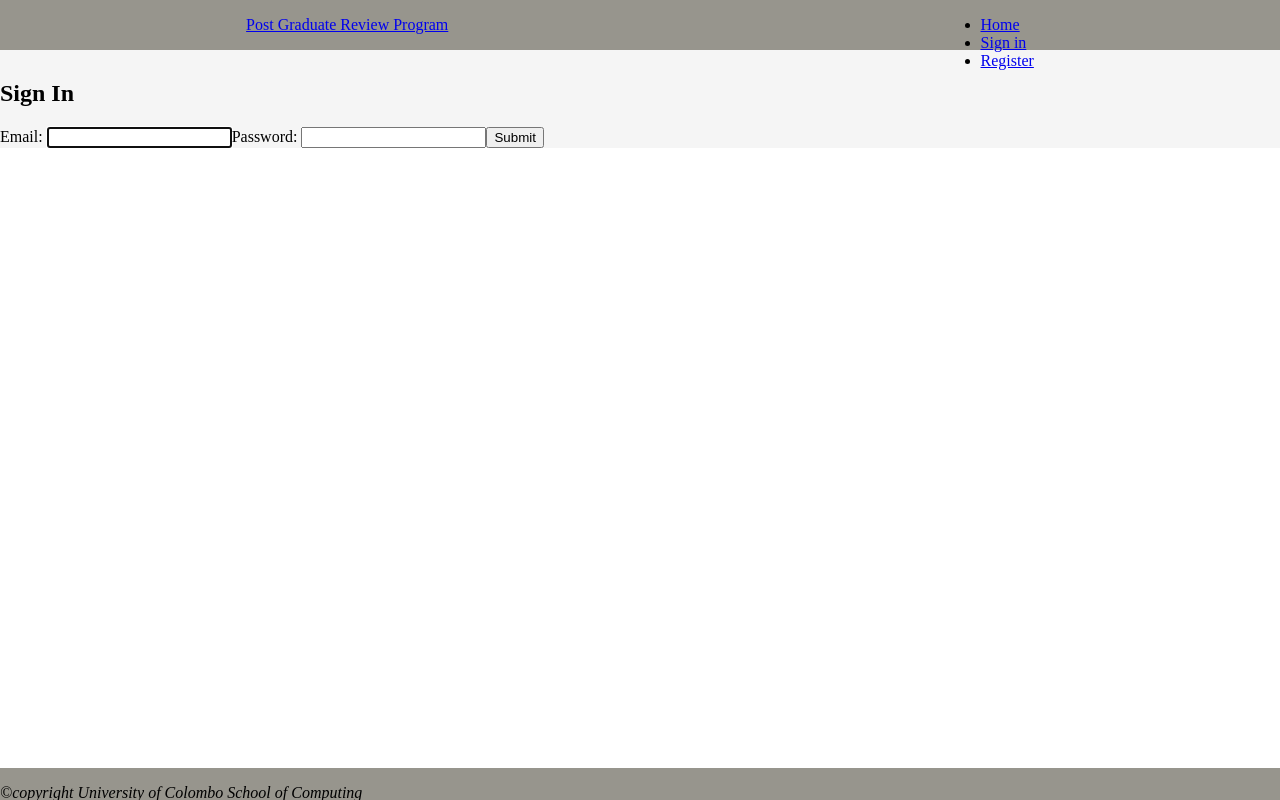
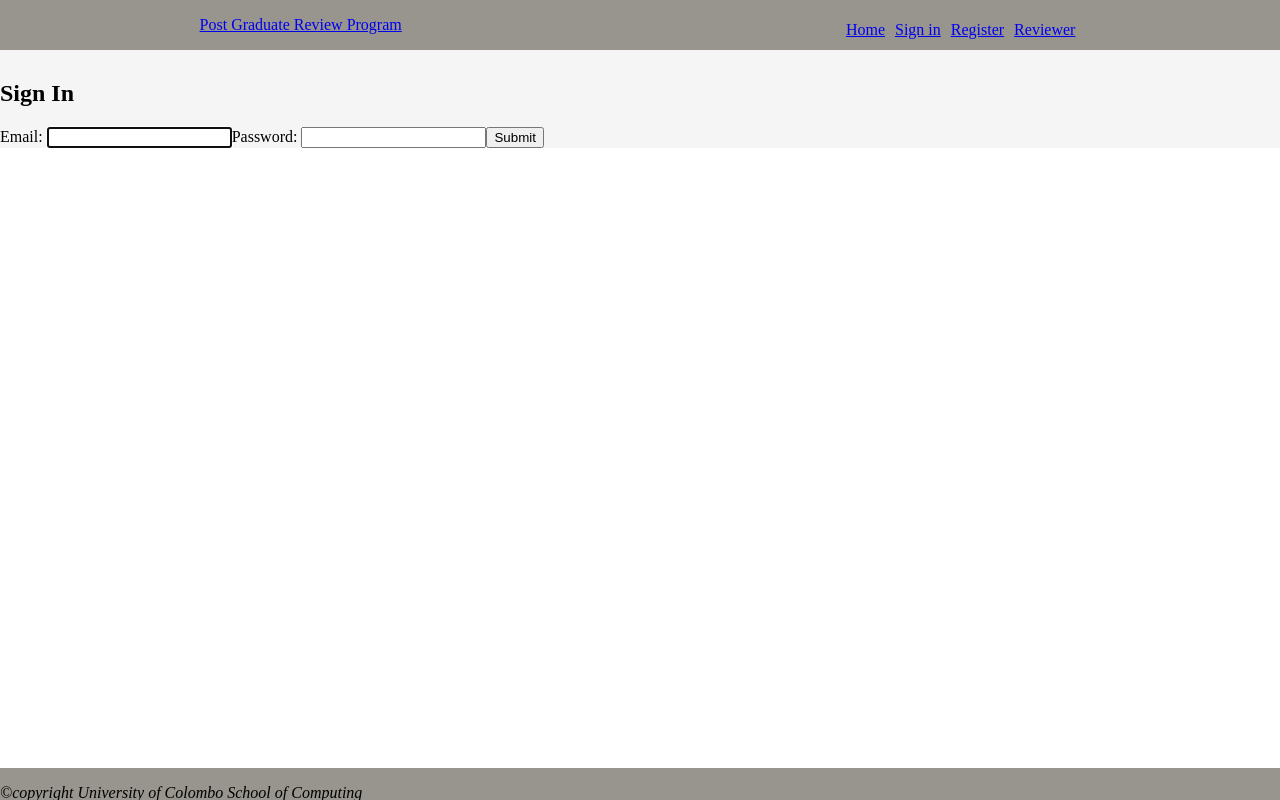
Before and after one commit to Ramith-D-Rodrigo/PGPR, a React (Vite) app in the folder client/: page /login in a window 1280 px wide. Built offline with nearby package versions, Linux system fonts and the light colour scheme.

Commit message:
Added extra routes and links to the navigation bar
Added better navigation

```diff
--- a/client/src/components/Nav.jsx
+++ b/client/src/components/Nav.jsx
@@ -1,16 +1,20 @@
-import { Link } from "react-router-dom";
+import {Link, useNavigate} from "react-router-dom";
 import useAuth from "../hooks/useAuth";
 import axios from "../api/api.js";
+import "../styles/nav.css";
 
 function Nav() {
-  const { user } = useAuth();
+  const { auth, setAuth } = useAuth();
+  const navigate = useNavigate();
 
-  function handleLogout() {
+  async function handleLogout() {
     // get the csrf-cookie
     try {
       axios.get("/sanctum/csrf-cookie");
-      let response = axios.post("/logout");
-      console.log(response.status);
+      let response = await axios.post("/logout");
+      console.log(response?.status);
+      setAuth(null);
+      navigate("/login");
     } catch (error) {
       if (!error?.response) {
         console.log("No Server Response");
@@ -26,18 +30,25 @@ function Nav() {
         <li>
           <Link to={"/home"}>Home</Link>
         </li>
-        {user && (
+        {auth && (
           <li>
             <Link onClick={handleLogout}>Logout</Link>
           </li>
         )}
-        {!user && (
+        {!auth && (
           <li>
             <Link to={"/login"}>Sign in</Link>
           </li>
         )}
+        {auth && (
+            <li>
+              <Link to={"/profile"}>Profile</Link>
+            </li>
+        )}<li>
+          <Link to={"/register"}>Register</Link>
+        </li>
         <li>
-          <Link to={"/register"}>Register</Link>
+          <Link to={"/reviewer"}>Reviewer</Link>
         </li>
       </ul>
     </nav>
```
